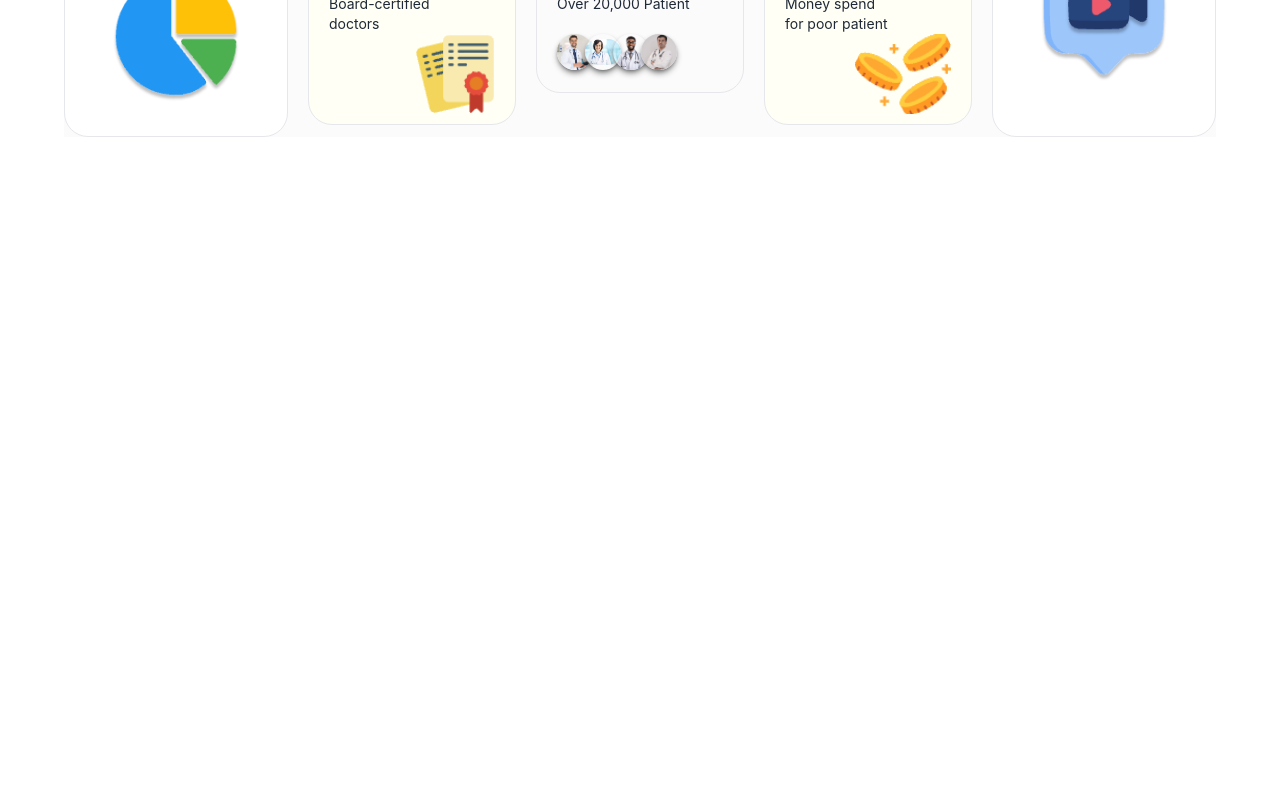
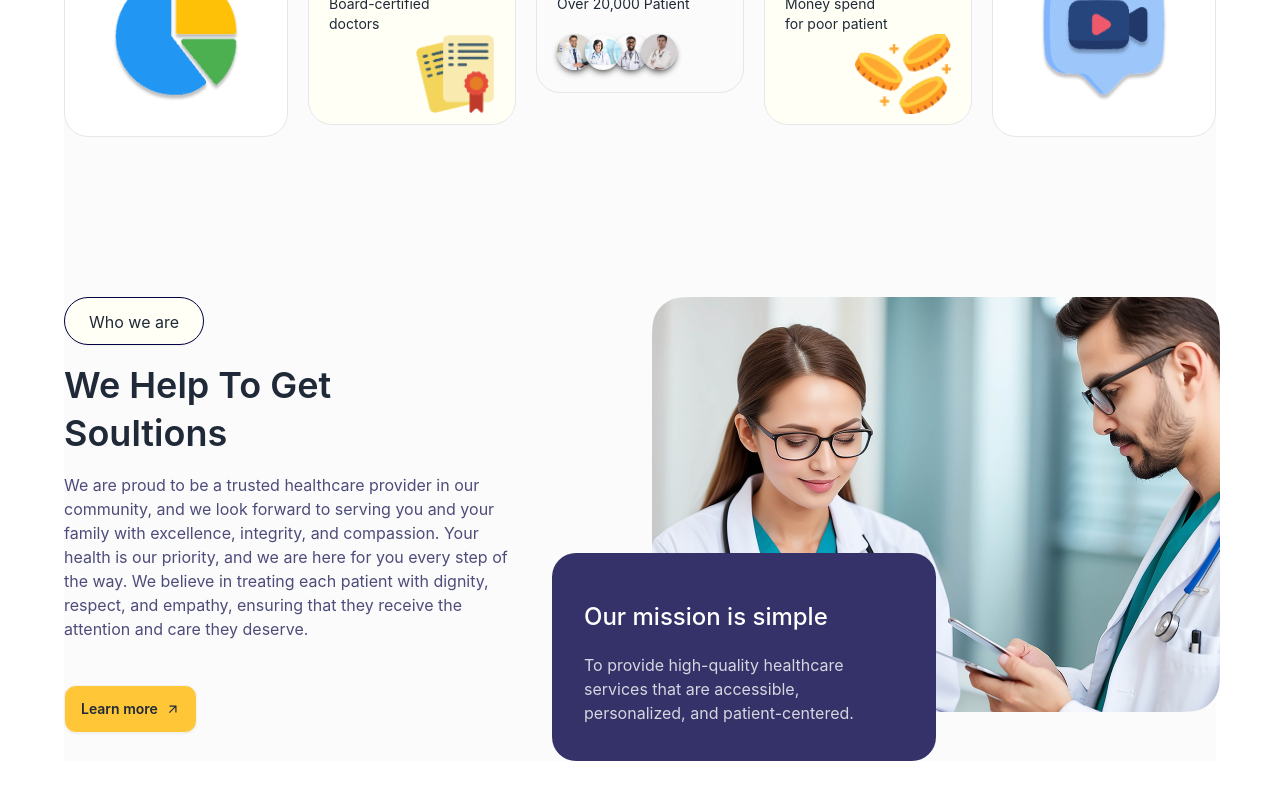
Before and after one commit to Monwar23/my-task, a React (Vite) app: page / in a window 1280 px wide. Shown: the part 798-1598 px from the top of the page. Before the commit the page ends 975 px from the top, so only its background shows below. Built offline with nearby package versions, Linux system fonts and the light colour scheme.

Commit message:
completed Who we are section

```diff
--- a/src/App.jsx
+++ b/src/App.jsx
@@ -1,6 +1,7 @@
 import Banner from "./components/Banner"
 import ComprehensiveCareUnit from "./components/ComprehensiveCareUnit"
 import Navbar from "./components/Navbar"
+import WhoWeAre from "./components/WhoWeAre"
 
 function App() {
 
@@ -9,6 +10,7 @@ function App() {
     <Navbar></Navbar>
     <Banner></Banner>
     <ComprehensiveCareUnit></ComprehensiveCareUnit>
+    <WhoWeAre></WhoWeAre>
   </div>
 
   )
--- a/src/components/ComprehensiveCareUnit.jsx
+++ b/src/components/ComprehensiveCareUnit.jsx
@@ -1,7 +1,7 @@
 
 const ComprehensiveCareUnit = () => {
     return (
-        <div className="mb-10 flex">
+        <div className="mb-40 flex">
             <div className="w-56 h-80 p-5 border bg-white rounded-3xl">
                 <h2 className="font-semibold text-4xl mb-2">90%</h2>
                 <p className="text-sm mb-7 font-normal max-w-36">Patient satisfaction rate, reflecting our commitment.</p>
@@ -51,7 +51,7 @@ const ComprehensiveCareUnit = () => {
             </div>
             <div className="w-56 h-80 p-5 border bg-white rounded-3xl">
                 <h2 className="font-semibold text-4xl mb-2">50+</h2>
-                <p className="text-sm mb-7 font-normal max-w-36">Free lession video
+                <p className="text-sm mb-12 font-normal max-w-36">Free lession video
                 for patient</p>
                 <div className="flex justify-center">
                     <img className="w-32 h-32" src="/src/assets/Group1.png" alt="" />
--- /dev/null
+++ b/src/components/WhoWeAre.jsx
@@ -0,0 +1,24 @@
+import { MdArrowOutward } from "react-icons/md";
+
+const WhoWeAre = () => {
+    return (
+        <div className="mb-40 flex">
+            <div>
+                <h2 className="btn border-[#020043] bg-[#FFFFF5] rounded-3xl px-6 py-3 font-normal text-base">Who we are</h2>
+                <h1 className="w-96 my-4 leading-[48px] text-4xl font-semibold">We Help To Get Soultions</h1>
+                <p className="w-[460px] mb-11 text-[#4D4C7B]">We are proud to be a trusted healthcare provider in our community, and we look forward to serving you and your family with excellence, integrity, and compassion. Your health is our priority, and we are here for you every step of the way. We believe in treating each patient with dignity, respect, and empathy, ensuring that they receive the attention and care they deserve.
+                </p>
+                <button className="btn bg-[#FFC637] rounded-xl hover:bg-[#e7b330] hover:text-white">Learn more <MdArrowOutward /></button>
+            </div>
+            <div>
+            <img className="absolute ml-32" src="/src/assets/Media/Rectangle 24.png" alt="" />
+            <div className="relative w-96 h-52 rounded-3xl mt-64 ml-7 bg-[#343268]">
+                <h2 className="font-medium text-white text-2xl pt-12 pl-8 mb-5">Our mission is simple</h2>
+            <p className="w-[345px] text-base pl-8 text-[#FFFFFFCC]">To provide high-quality healthcare services that are accessible, personalized, and patient-centered.</p>
+            </div>
+            </div>
+        </div>
+    );
+};
+
+export default WhoWeAre;
```
